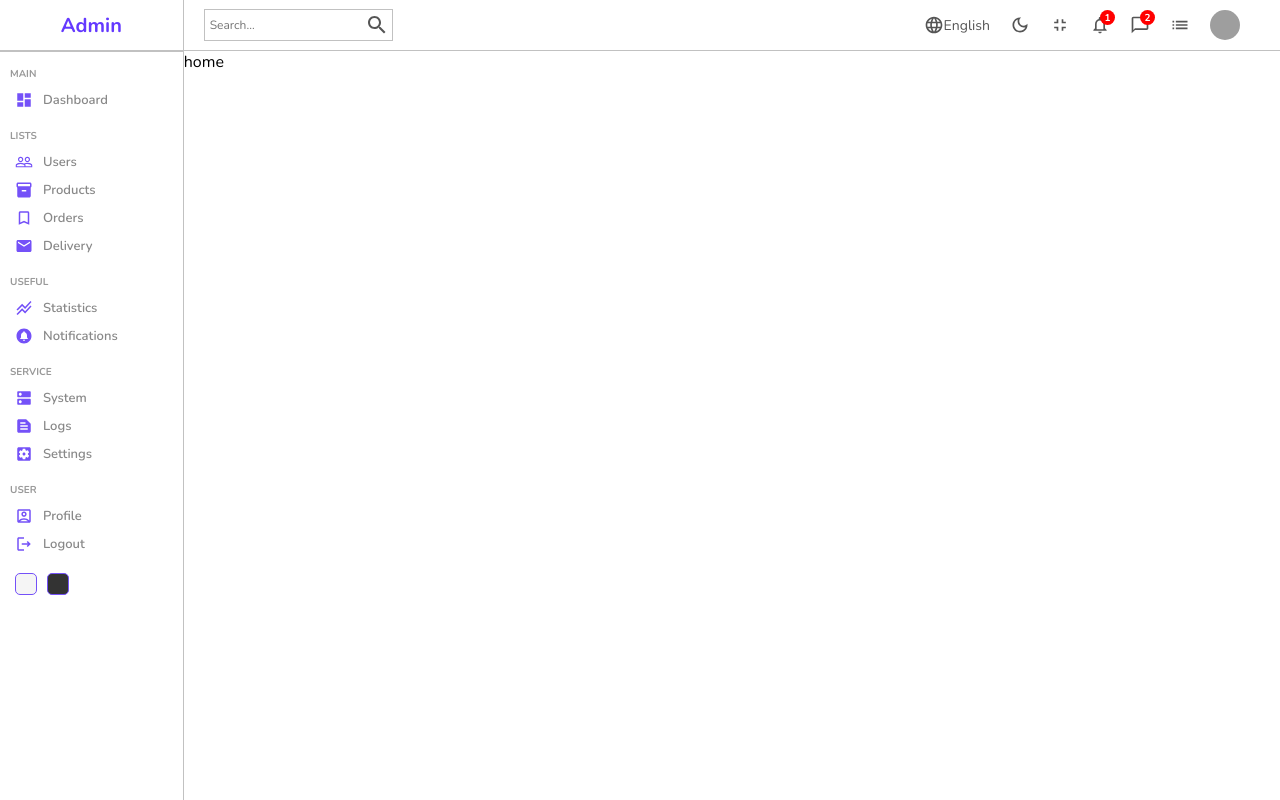
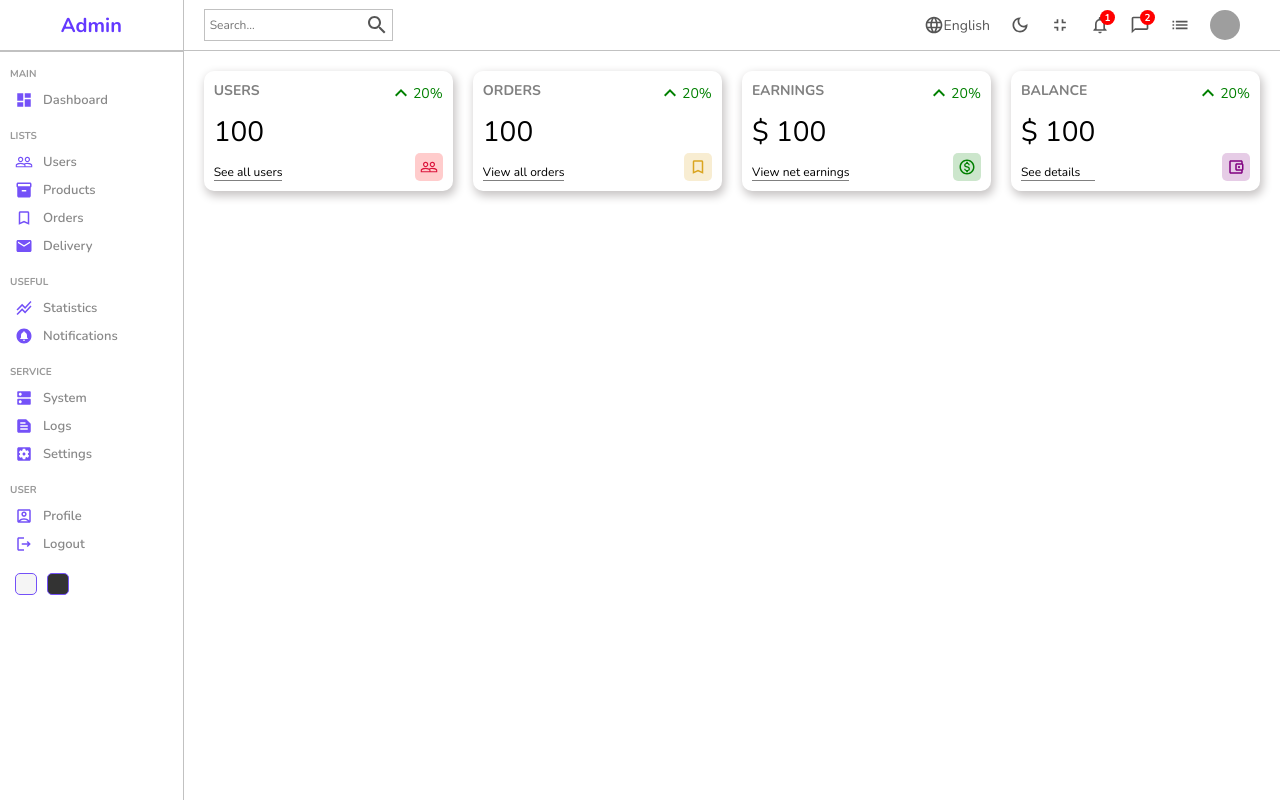
Before and after one commit to dariusz75/music-collection-catalogue, a React (Create React App) app: page / in a window 1280 px wide. Built offline with nearby package versions, Linux system fonts and the light colour scheme; grey boxes are pictures that could not be loaded.

Commit message:
widgets added

```diff
--- /dev/null
+++ b/src/components/widget/Widget.jsx
@@ -0,0 +1,86 @@
+import './widget.scss';
+
+import KeyboardArrowUpOutlinedIcon from '@mui/icons-material/KeyboardArrowUpOutlined';
+import PeopleOutlineIcon from '@mui/icons-material/PeopleOutline';
+import BookmarkBorderIcon from '@mui/icons-material/BookmarkBorder';
+import MonetizationOnOutlinedIcon from '@mui/icons-material/MonetizationOnOutlined';
+import AccountBalanceWalletOutlinedIcon from '@mui/icons-material/AccountBalanceWalletOutlined';
+
+const Widget = ({ type }) => {
+
+  // temp var
+ const amount = 100;
+ const diff = 20;
+
+  let data;
+
+  switch(type) {
+    case 'user':
+      data = {
+        title: 'USERS',
+        isMoney: false,
+        link: 'See all users',
+        icon:(
+        <PeopleOutlineIcon
+          className='icon'
+          style={{color: "crimson", backgroundColor: "rgba(255, 0, 0, 0.2)"}}
+        />)
+      };
+      break;
+      case 'order':
+      data = {
+        title: 'ORDERS',
+        isMoney: false,
+        link: 'View all orders',
+        icon: (
+        <BookmarkBorderIcon
+          className='icon'
+          style={{color: "goldenrod", backgroundColor: "rgba(218, 165, 32, 0.2)"}}
+        />)
+      };
+      break;
+      case 'earning':
+      data = {
+        title: 'EARNINGS',
+        isMoney: true,
+        link: 'View net earnings',
+        icon: (
+        <MonetizationOnOutlinedIcon
+          className='icon'
+          style={{color: "green", backgroundColor: "rgba(0, 128, 0, 0.2)"}}
+        />)
+      };
+      break;
+      case 'balance':
+      data = {
+        title: 'BALANCE',
+        isMoney: true,
+        link: 'See details',
+        icon: (
+        <AccountBalanceWalletOutlinedIcon
+          className='icon'
+          style={{color: "purple", backgroundColor: "rgba(128, 0, 128, 0.2)"}}
+        />)
+      };
+      break;
+      default:
+        break;
+  }
+
+  return <div className="widget">
+    <div className="left">
+      <span className="title">{data.title}</span>
+      <span className="counter">{data.isMoney && '$'} {amount}</span>
+      <span className="link">{data.link}</span>
+    </div>
+    <div className="right">
+      <span className="percentage positive">
+        <KeyboardArrowUpOutlinedIcon />
+          {diff}%
+      </span>
+      {data.icon}
+    </div>
+  </div>
+};
+
+export default Widget;
--- /dev/null
+++ b/src/components/widget/widget.scss
@@ -0,0 +1,54 @@
+.widget {
+  display: flex;
+  padding: 10px;
+  height: 100px;
+  justify-content: space-between;
+  flex: 1px;
+  box-shadow: 2px 4px 10px 1px #c7c4c4;
+  -webkit-box-shadow: 2px 4px 10px 1px #c7c4c4;
+  border-radius: 10px;
+
+  .left, .right {
+    display: flex;
+    flex-direction: column;
+    justify-content: space-between;
+
+    .title {
+      font-size: 14px;
+      font-weight: bold;
+      color: gray;
+    }
+
+    .counter {
+      font-size: 28px;
+      font-weight: 300;
+    }
+
+    .link {
+      font-size: 12px;
+      border-bottom: 1px solid gray;
+    }
+
+    .percentage {
+      display: flex;
+      align-items: center;
+      font-size: 14px;
+
+        &.positive {
+          color: green;
+        }
+        &.negative {
+          color: red;
+        }
+    }
+
+    .icon {
+      font-size: 18px;
+      padding: 5px;
+      border-radius: 5px;
+      align-self: flex-end;
+    }
+
+
+  }
+}
--- a/src/pages/home/Home.jsx
+++ b/src/pages/home/Home.jsx
@@ -1,5 +1,6 @@
 import Sidebar from '../../components/sidebar/Sidebar'
 import Navbar from '../../components/navbar/Navbar'
+import Widget from '../../components/widget/Widget';
 
 import './home.scss';
 
@@ -8,7 +9,12 @@
       <Sidebar />
       <div className='home-container'>
         <Navbar />
-        home
+        <div className="widgets">
+          <Widget type="user" />
+          <Widget type="order" />
+          <Widget type="earning" />
+          <Widget type="balance" />
+        </div>
       </div>
     </div>
 };
--- a/src/pages/home/home.scss
+++ b/src/pages/home/home.scss
@@ -4,4 +4,10 @@
     .home-container {
       flex: 6;
     }
+
+    .widgets {
+      display: flex;
+      padding: 20px;
+      gap: 20px;
+    }
 };
```
